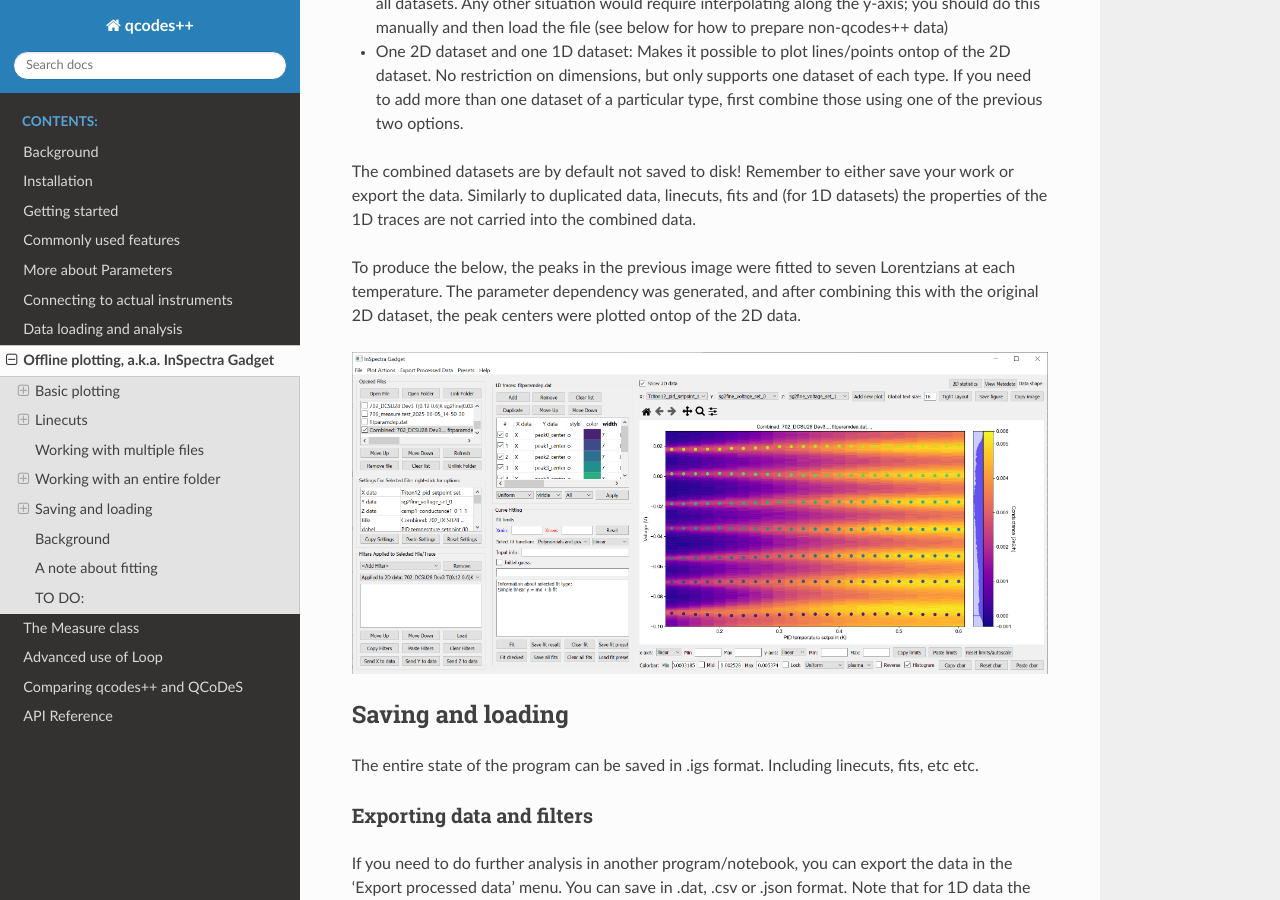
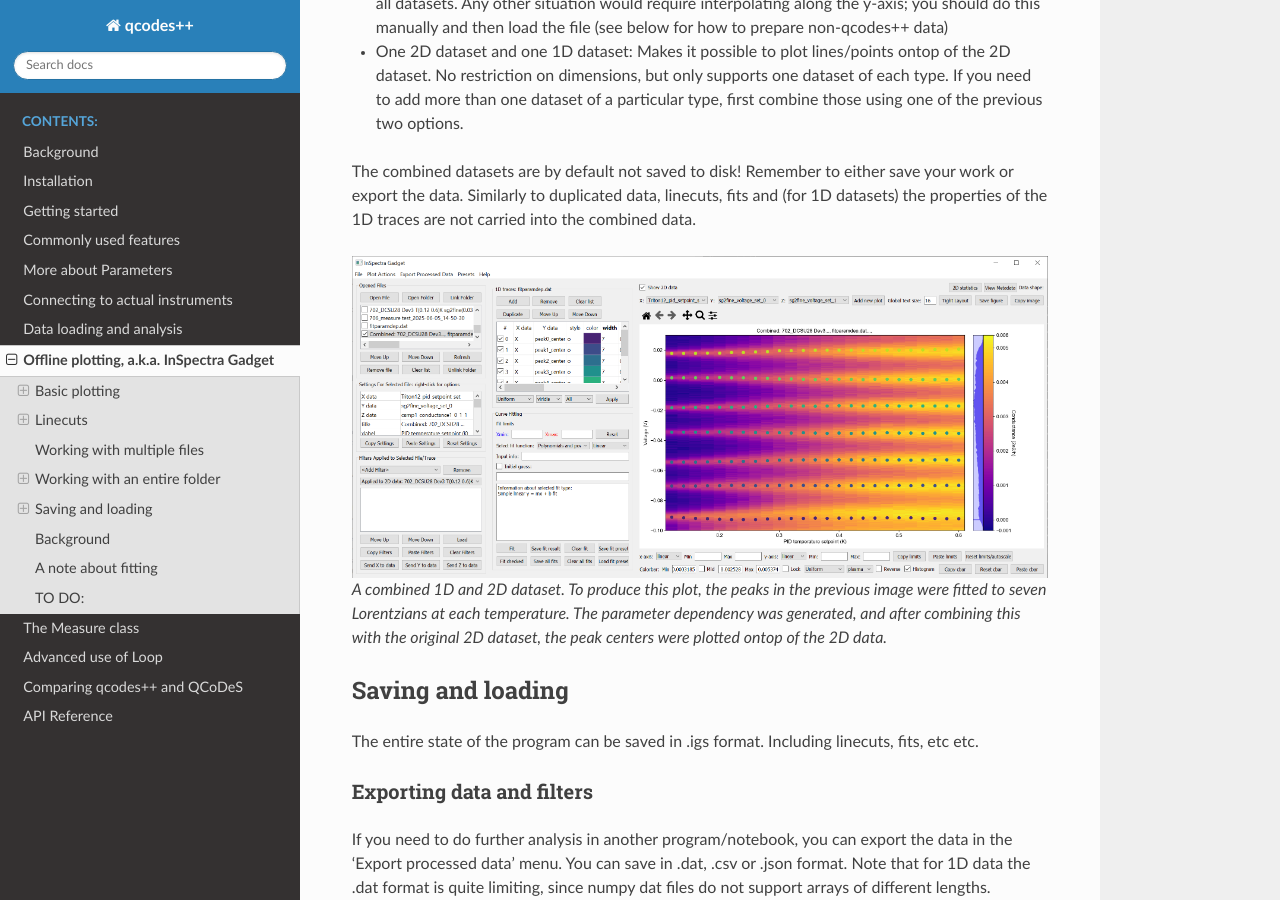
Before and after one commit to qcodespp/qcodespp.github.io, a Sphinx documentation site: the page built from docs/source/offline_plotting.rst, in a window 1280 px wide and 900 px high, scrolled down 6213 px. Built offline with Sphinx 7.4.7 and the Read the Docs theme 3.1.0, drawn with Linux system fonts in a browser that asks for light colours.

Commit message:
caption text to combined figure

```diff
--- a/docs/source/offline_plotting.rst
+++ b/docs/source/offline_plotting.rst
@@ -227,10 +227,10 @@ There are three ways to combine datasets:
 
 The combined datasets are by default not saved to disk! Remember to either save your work or export the data. Similarly to duplicated data, linecuts, fits and (for 1D datasets) the properties of the 1D traces are not carried into the combined data.
 
-To produce the below, the peaks in the previous image were fitted to seven Lorentzians at each temperature. The parameter dependency was generated, and after combining this with the original 2D dataset, the peak centers were plotted ontop of the 2D data.
-
 .. figure:: IGcombined.png
     :alt: InSpectra Gadget combined dataset
+
+    A combined 1D and 2D dataset. To produce this plot, the peaks in the previous image were fitted to seven Lorentzians at each temperature. The parameter dependency was generated, and after combining this with the original 2D dataset, the peak centers were plotted ontop of the 2D data.
 
 Saving and loading
 ------------------
```
